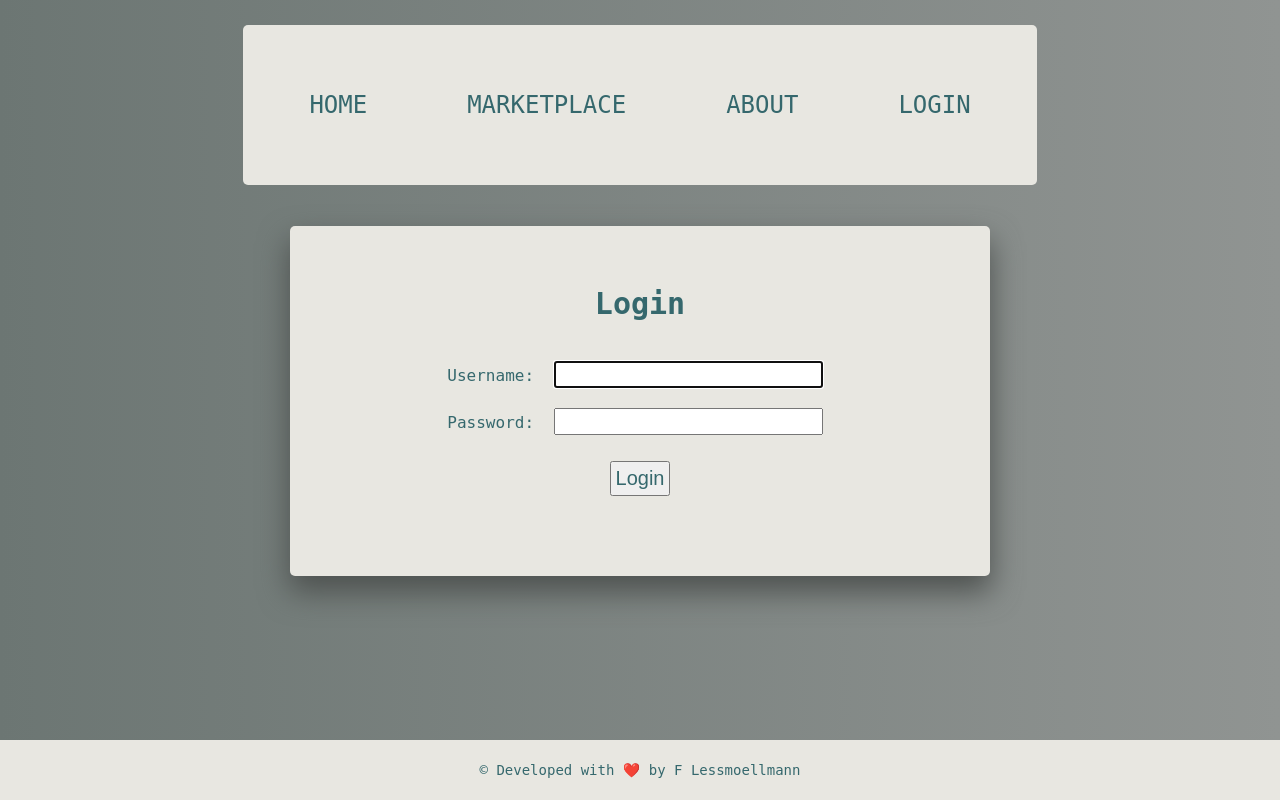
After one commit to dci-fbw-p-24-e03/FriederikeDjangoProject, a Django app: page /login/ in a window 1280 px wide. The commit adds this page. Run offline with Django 5.2, Linux system fonts and the light colour scheme; parts of the project's set-up code (start-up, migrations or seed data) failed here and were passed over; some libraries are stand-ins or nearby versions.

```diff
--- /dev/null
+++ b/ExoMarket/ExoMarket/static/css/login_card_style.css
@@ -0,0 +1,48 @@
+@import url("https://fonts.googleapis.com/css2?family=Bebas+Neue&family=Bree+Serif&family=EB+Garamond:ital,wght@0,500;1,800&display=swap");
+
+#container {
+  box-shadow: 0 15px 30px 1px #4e5250;
+  background: #e8e7e1;
+  text-align: center;
+  border-radius: 5px;
+  overflow: hidden;
+  margin: 1em 1em;
+  height: 350px;
+  width: 700px;
+  display: inline-block;
+}
+
+.login-widgets {
+  text-align: center;
+  overflow: hidden;
+  padding: 30px;
+  height: 100%;
+  float: center;
+}
+
+#container .login-widgets h1 {
+  display: block;
+  font-size: 30px;
+  color: #35686d;
+  margin: 1em;
+}
+
+.form-group {
+  margin: 1em;
+}
+
+#id_username {
+  margin: 0.5em;
+  font-size: 20px;
+}
+
+#id_password {
+  margin: 0.5em;
+  font-size: 20px;
+}
+
+.btn-primary {
+  font-size: 20px;
+  color: #35686d;
+  padding: 0.2em;
+}
--- a/ExoMarket/exomarket_app/templates/exomarket_app/base.html
+++ b/ExoMarket/exomarket_app/templates/exomarket_app/base.html
@@ -11,9 +11,34 @@
     <section>
       <nav>
         <ul class="menuItems">
-          <li><a href="{% url 'exomarket:home' %}" data-item='Home'>Home</a></li>
-          <li><a href="{% url 'exomarket:marketplace' %}" data-item='Marketplace'>Marketplace</a></li>
-          <li><a href="{% url 'exomarket:about'%}" data-item='About'>About</a></li>
+          <li>
+            <a href="{% url 'exomarket:home' %}" data-item="Home">Home</a>
+          </li>
+          <li>
+            <a href="{% url 'exomarket:marketplace' %}" data-item="Marketplace"
+              >Marketplace</a
+            >
+          </li>
+          <li>
+            <a href="{% url 'exomarket:about'%}" data-item="About">About</a>
+          </li>
+          {%if request.user.is_authenticated %}
+          <li>
+            <a
+              href="{% url 'exomarket:user-profile' request.user.username %}"
+              data-item="{{request.user.username}}'s Profile"
+              >{{request.user.username}}'s Profile</a
+            >
+          </li>
+          <li>
+            <form method="post" action="{% url 'exomarket:logout' %}">
+              {% csrf_token %}
+              <button type="submit" data-item="Logout">Logout</button>
+            </form>
+          </li>
+          {% else %}
+          <li><a href="{%url 'exomarket:login' %}">Login</a></li>
+          {% endif %}
         </ul>
       </nav>
     </section>
@@ -21,8 +46,8 @@
     <main>{% block content %} {% endblock %}</main>
 
     <footer>
-      <div class="footer-copyright text-center">&copy; Developed with ❤️</i> by
-        <a href="https://grohit.com/" class="white-text" target="_blank">F Lessmoellmann</a>
+      <div class="footer-copyright text-center">
+        &copy; Developed with ❤️ by F Lessmoellmann
       </div>
     </footer>
   </body>
--- /dev/null
+++ b/ExoMarket/exomarket_app/templates/exomarket_app/user_login.html
@@ -0,0 +1,20 @@
+{% extends 'exomarket_app/base.html' %}
+{% load static %}
+{% load crispy_forms_tags %}
+
+{% block content %}
+
+<link rel="stylesheet" href="{% static '/css/login_card_style.css' %}" />
+
+<div id="container">
+  <div class="login-widgets">
+    <h1 class="login-title">Login</h1>
+    <form method="post" class="login-form">
+      {% csrf_token %}
+      <div class="form-group">{{ form }}</div>
+      <button type="submit" class="btn btn-primary">Login</button>
+    </form>
+  </div>
+</div>
+
+{% endblock %}
--- a/ExoMarket/exomarket_app/urls.py
+++ b/ExoMarket/exomarket_app/urls.py
@@ -1,6 +1,8 @@
 from django.urls import path
+from django.contrib.auth import views as auth_views
+
 from . import views
-from .views import ItemsListView, UserProfileView
+from .views import CustomLoginView, ItemsListView, UserProfileView
 
 app_name = "exomarket"
 
@@ -8,6 +10,10 @@ urlpatterns = [
     path("", views.home, name="home"),
     path("about/", views.about, name="about"),
     path("marketplace/", ItemsListView.as_view(), name="marketplace"),
+    path("login/", CustomLoginView.as_view(), name="login"),
+    path(
+        "logout/", auth_views.LogoutView.as_view(next_page="/"), name="logout"
+    ),
     path(
         "profile/<slug:username>",
         UserProfileView.as_view(),
--- a/ExoMarket/exomarket_app/views.py
+++ b/ExoMarket/exomarket_app/views.py
@@ -1,14 +1,22 @@
 from django.shortcuts import render
 from django.http import HttpResponse
+from django.urls import reverse_lazy
+from django.contrib.auth.views import LoginView
 from django.views.generic import ListView, DetailView, TemplateView
 
 from .models import CustomUser, Item
 
 
 # class-based views
+class CustomLoginView(LoginView):
+    template_name = "exomarket_app/user_login.html"
+    redirect_authenticated_user = True
+    success_url = reverse_lazy("marketplace")
+
+
 class UserProfileView(DetailView):
     model = CustomUser
-    template_name = "exomarket_app/profile.html"
+    template_name = "exomarket_app/user_profile.html"
     context_object_name = "user"
     slug_field = "username"
     slug_url_kwarg = "username"
```
Also changed, not shown: ExoMarket/ExoMarket/settings.py (+10 -1 lines), ExoMarket/ExoMarket/static/css/base_style.css (+34 -0 lines), ExoMarket/ExoMarket/static/css/item_card_style.css (+26 -2 lines), ExoMarket/exomarket_app/forms.py (added, +71 -0 lines), ExoMarket/exomarket_app/templates/exomarket_app/item_card.html (+12 -3 lines), ExoMarket/exomarket_app/templates/exomarket_app/items_overview.html (deleted, +0 -21 lines), ExoMarket/exomarket_app/validators.py (+17 -2 lines), ExoMarket/exomarket_app/templates/exomarket_app/logout.html (added), ExoMarket/exomarket_app/templates/exomarket_app/user_profile.html (renamed from ExoMarket/exomarket_app/templates/exomarket_app/profile.html).
